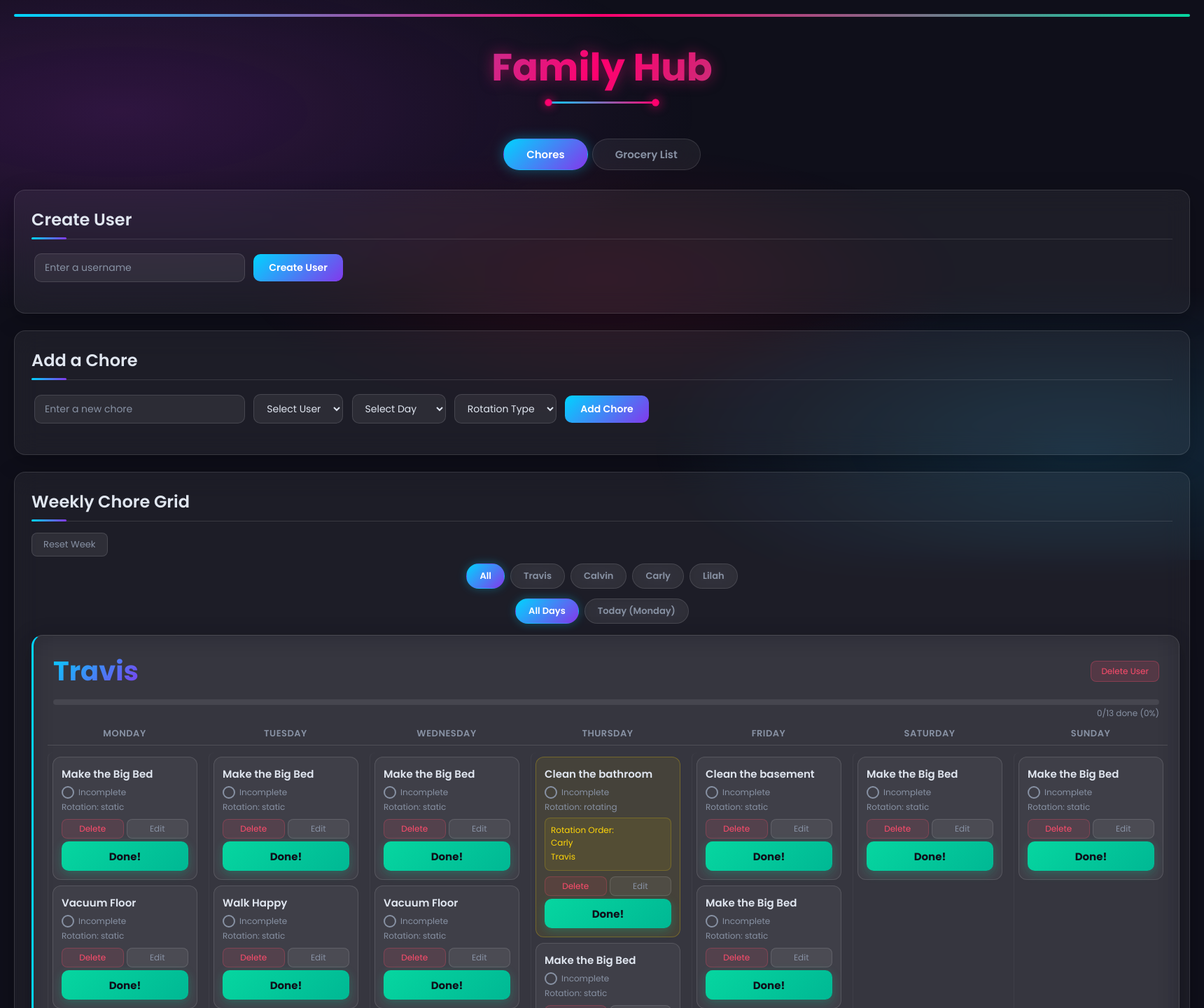
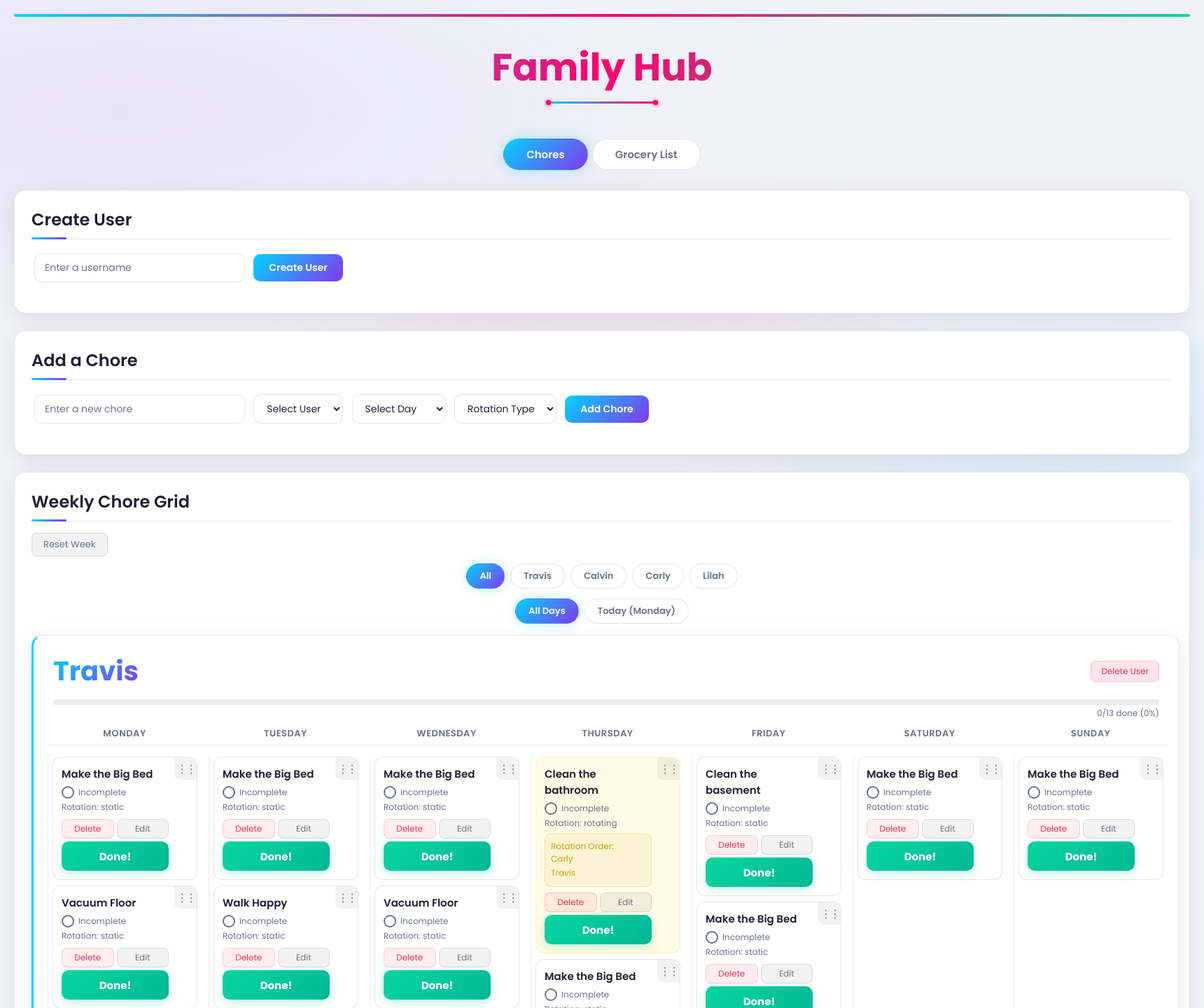
Before and after one commit to GruntRush82/ProjectHomeV2, a Flask app: page / in a window 1720 px wide. Shown: the top 1440 px of the page at 70% size. Run offline with Flask 3, Linux system fonts and the light colour scheme; some libraries are stand-ins or nearby versions.

Commit message:
Switch to light theme for Fire HD readability
Flip entire CSS from dark neon to clean light theme: white cards on
light-gray bg, dark text, softened shadows, faint pastel gradient mesh.
Colorful accents (cyan, magenta, lime gradients) kept for buttons and
headings. Cache bust v26020902.

Co-Authored-By: Claude Opus 4.6 <noreply@anthropic.com>

```diff
--- a/static/scripts.js
+++ b/static/scripts.js
@@ -275,6 +275,7 @@ document.addEventListener("DOMContentLoaded", function () {
                     const checkContent = chore.status === "Completed" ? "&#10003;" : "";
 
                     choreCard.innerHTML = `
+                        <div class="drag-handle" aria-label="Drag to reorder">&#8942;&#8942;</div>
                         <div class="chore-title">${chore.description}</div>
                         <div class="chore-status">
                             <span class="check-icon ${checkClass}">${checkContent}</span>
@@ -322,8 +323,13 @@ document.addEventListener("DOMContentLoaded", function () {
                 ghostClass: "sortable-ghost",
                 chosenClass: "sortable-chosen",
                 dragClass: "sortable-drag",
-                handle: ".chore-item",
+                handle: ".drag-handle",
                 draggable: ".chore-item",
+                delay: 150,
+                delayOnTouchOnly: true,
+                touchStartThreshold: 8,
+                forceFallback: true,
+                fallbackTolerance: 5,
                 onEnd: function (evt) {
                     const choreId = evt.item.getAttribute("data-id");
                     const newDay = evt.to.getAttribute("data-day");
--- a/static/style.css
+++ b/static/style.css
@@ -1,27 +1,27 @@
 /* ============================================================
-   Family Hub – "Neon Gaming Dashboard" theme
+   Family Hub – Colorful Light Theme
    ============================================================ */
 
 /* ---------- custom properties ---------- */
 :root {
-  --bg:          #0f0f1a;
-  --bg-card:     rgba(255,255,255,0.06);
-  --bg-card-hi:  rgba(255,255,255,0.10);
-  --glass-border:rgba(255,255,255,0.12);
-  --glass-glow:  rgba(0,212,255,0.15);
+  --bg:          #f0f2f8;
+  --bg-card:     #ffffff;
+  --bg-card-hi:  #f5f6fa;
+  --glass-border:rgba(0,0,0,0.10);
+  --glass-glow:  rgba(0,212,255,0.12);
   --cyan:   #00d4ff;
   --magenta:#ff006e;
   --purple: #8338ec;
   --lime:   #06d6a0;
-  --yellow: #ffd60a;
-  --text:   #e0e6f0;
-  --text-dim:#8892a4;
-  --danger: #ff4d6d;
+  --yellow: #c8a200;
+  --text:   #1e2030;
+  --text-dim:#6b7285;
+  --danger: #e8364f;
   --day-col: 220px;
   --gap: 10px;
   --grid-width: calc(7 * var(--day-col) + 6 * var(--gap));
   --radius: 16px;
-  --blur:   18px;
+  --blur:   10px;
 }
 
 /* ---------- reset & base ---------- */
@@ -44,14 +44,9 @@ body::before {
   inset: 0;
   z-index: -1;
   background:
-    radial-gradient(ellipse 80% 60% at 10% 20%, rgba(131,56,236,.20) 0%, transparent 60%),
-    radial-gradient(ellipse 60% 50% at 90% 80%, rgba(0,212,255,.15) 0%, transparent 60%),
-    radial-gradient(ellipse 50% 40% at 50% 50%, rgba(255,0,110,.10) 0%, transparent 60%);
-  animation: meshShift 12s ease-in-out infinite alternate;
-}
-@keyframes meshShift {
-  0%   { filter: hue-rotate(0deg);  }
-  100% { filter: hue-rotate(30deg); }
+    radial-gradient(ellipse 80% 60% at 10% 20%, rgba(131,56,236,.08) 0%, transparent 60%),
+    radial-gradient(ellipse 60% 50% at 90% 80%, rgba(0,212,255,.08) 0%, transparent 60%),
+    radial-gradient(ellipse 50% 40% at 50% 50%, rgba(255,0,110,.06) 0%, transparent 60%);
 }
 
 .container { max-width: 1700px; margin: 0 auto; }
@@ -79,12 +74,7 @@ h1 {
   background-clip: text;
   -webkit-background-clip: text;
   color: transparent;
-  animation: headerGlow 4s infinite alternate;
-}
-@keyframes headerGlow {
-  0%  { filter: drop-shadow(0 0 6px rgba(0,212,255,.5)); }
-  50% { filter: drop-shadow(0 0 10px rgba(255,0,110,.5)); }
-  100%{ filter: drop-shadow(0 0 6px rgba(6,214,160,.5)); }
+  filter: none;
 }
 
 .header-accent {
@@ -97,14 +87,10 @@ h1 {
 .header-accent::before,.header-accent::after {
   content:''; position:absolute; width:7px; height:7px;
   background:var(--magenta); border-radius:50%; top:-2px;
-  animation: accentPulse 2s infinite alternate;
+  box-shadow:0 0 4px var(--magenta);
 }
-.header-accent::before { left:0;  animation-delay:0s; }
-.header-accent::after  { right:0; animation-delay:1s; }
-@keyframes accentPulse {
-  0%   { transform:scale(1);   box-shadow:0 0 4px var(--magenta); }
-  100% { transform:scale(1.5); box-shadow:0 0 10px var(--magenta); }
-}
+.header-accent::before { left:0; }
+.header-accent::after  { right:0; }
 .main-header:hover .header-accent { width:220px; }
 
 /* ---------- tab navigation ---------- */
@@ -152,7 +138,7 @@ section, .glass-card {
   border-radius: var(--radius);
   padding: 24px;
   margin-bottom: 24px;
-  box-shadow: 0 8px 32px rgba(0,0,0,.25);
+  box-shadow: 0 8px 32px rgba(0,0,0,.08);
 }
 section:last-of-type {
   min-width: calc(var(--grid-width) + 50px);
@@ -182,7 +168,7 @@ input, select {
   font-family: 'Poppins', sans-serif;
   border-radius: 10px;
   border: 1px solid var(--glass-border);
-  background: rgba(255,255,255,.07);
+  background: #ffffff;
   color: var(--text);
   transition: all .2s;
 }
@@ -192,7 +178,7 @@ input:focus, select:focus {
   border-color: var(--cyan);
   box-shadow: 0 0 0 3px rgba(0,212,255,.15);
 }
-select option { background: #1a1a2e; color: var(--text); }
+select option { background: #ffffff; color: var(--text); }
 
 button {
   font-family: 'Poppins', sans-serif;
@@ -269,12 +255,13 @@ form button[type="submit"]:hover {
   border-radius: var(--radius);
   padding: 14px 20px 20px;
   margin-bottom: 6px;
-  box-shadow: 0 8px 32px rgba(0,0,0,.25);
+  box-shadow: 0 8px 32px rgba(0,0,0,.08);
   min-width: calc(var(--grid-width) + 40px);
   transition: box-shadow .3s;
+  touch-action: pan-x pan-y;
 }
 .user-section:hover {
-  box-shadow: 0 8px 40px rgba(0,212,255,.08);
+  box-shadow: 0 8px 40px rgba(0,150,200,.06);
 }
 
 /* user-color accents – JS adds data-user-index */
@@ -318,7 +305,7 @@ form button[type="submit"]:hover {
 }
 .progress-track {
   height: 8px;
-  background: rgba(255,255,255,.08);
+  background: rgba(0,0,0,.08);
   border-radius: 99px;
   overflow: hidden;
 }
@@ -375,34 +362,63 @@ form button[type="submit"]:hover {
 
 .day-col {
   min-height: 80px;
-  border-left: 1px solid rgba(255,255,255,.05);
+  border-left: 1px solid rgba(0,0,0,.08);
   padding: 6px;
   border-radius: 8px;
   transition: background .2s;
+  touch-action: pan-x pan-y;
 }
 .day-col:hover {
-  background: rgba(255,255,255,.03);
+  background: rgba(0,0,0,.03);
 }
 
 /* ---------- chore cards ---------- */
 .chore-item {
   width: 100%;
-  padding: 12px;
+  padding: 12px 40px 12px 12px;
   margin-bottom: 8px;
-  background: rgba(255,255,255,.05);
+  background: #ffffff;
   border: 1px solid var(--glass-border);
   border-radius: 12px;
   font-size: 14px;
   transition: all .25s ease;
-  cursor: grab;
+  cursor: default;
   position: relative;
 }
 .chore-item:hover {
   transform: translateY(-2px);
-  box-shadow: 0 6px 20px rgba(0,0,0,.3);
+  box-shadow: 0 6px 20px rgba(0,0,0,.12);
   border-color: rgba(0,212,255,.25);
 }
-.chore-item:active { cursor: grabbing; }
+.chore-item:active { cursor: default; }
+
+/* drag handle */
+.drag-handle {
+  position: absolute;
+  top: 0; right: 0;
+  width: 32px; height: 32px;
+  display: flex;
+  align-items: center;
+  justify-content: center;
+  cursor: grab;
+  border-radius: 0 12px 0 8px;
+  background: rgba(0,0,0,.05);
+  color: var(--text-dim);
+  font-size: 16px;
+  letter-spacing: -3px;
+  user-select: none;
+  touch-action: none;
+  transition: background .2s;
+  z-index: 2;
+}
+.drag-handle:hover {
+  background: rgba(0,0,0,.08);
+  color: var(--cyan);
+}
+.drag-handle:active {
+  cursor: grabbing;
+  background: rgba(0,180,220,.12);
+}
 
 /* Sortable drag ghost */
 .sortable-ghost {
@@ -446,7 +462,7 @@ form button[type="submit"]:hover {
 }
 .check-icon.done {
   background: var(--lime);
-  color: #0f0f1a;
+  color: #ffffff;
   animation: checkPop .3s ease;
 }
 .check-icon.pending {
@@ -476,7 +492,7 @@ form button[type="submit"]:hover {
   height: 28px;
   border-radius: 8px;
   border: 1px solid var(--glass-border);
-  background: rgba(255,255,255,.06);
+  background: rgba(0,0,0,.05);
   color: var(--text-dim);
   transition: all .15s;
 }
@@ -501,7 +517,7 @@ form button[type="submit"]:hover {
 /* big primary (Done / Undo) */
 .primary-btn {
   background: linear-gradient(135deg, var(--lime), #00b894);
-  color: #0f0f1a;
+  color: #ffffff;
   font-weight: 700;
   border: none;
   border-radius: 10px;
@@ -534,19 +550,19 @@ form button[type="submit"]:hover {
 
 /* completed chore card */
 .chore-item.completed {
-  background: rgba(6,214,160,.1);
+  background: rgba(6,214,160,.12);
   border-color: rgba(6,214,160,.3);
 }
 
 /* rotating chore highlight */
 .chore-item.rotating {
-  background: rgba(255,214,10,.08);
+  background: rgba(255,214,10,.10);
   border-color: rgba(255,214,10,.25);
 }
 
 .rotation-display {
-  background: rgba(255,214,10,.08);
-  border: 1px solid rgba(255,214,10,.2);
+  background: rgba(200,162,0,.08);
+  border: 1px solid rgba(200,162,0,.2);
   border-radius: 8px;
   padding: 8px;
   margin-top: 6px;
@@ -605,7 +621,7 @@ form button[type="submit"]:hover {
 
 /* reset week button */
 #reset-week-btn {
-  background: rgba(255,255,255,.08);
+  background: rgba(0,0,0,.05);
   color: var(--text-dim);
   padding: 6px 16px;
   font-size: 13px;
@@ -683,13 +699,13 @@ form button[type="submit"]:hover {
   align-items: center;
   padding: 12px 16px;
   margin-bottom: 6px;
-  background: rgba(255,255,255,.05);
+  background: #ffffff;
   border: 1px solid var(--glass-border);
   border-radius: 12px;
   transition: all .2s;
 }
 .grocery-item:hover {
-  background: rgba(255,255,255,.08);
+  background: rgba(0,0,0,.03);
   border-color: rgba(0,212,255,.2);
 }
 .grocery-item-name {
--- a/templates/chore_tracker.html
+++ b/templates/chore_tracker.html
@@ -7,7 +7,7 @@
     <link rel="preconnect" href="https://fonts.googleapis.com">
     <link rel="preconnect" href="https://fonts.gstatic.com" crossorigin>
     <link href="https://fonts.googleapis.com/css2?family=Poppins:wght@400;500;600;700&display=swap" rel="stylesheet">
-    <link rel="stylesheet" href="{{ url_for('static', filename='style.css') }}?v=26020701">
+    <link rel="stylesheet" href="{{ url_for('static', filename='style.css') }}?v=26020902">
 </head>
 <body>
     <div class="container">
@@ -121,7 +121,7 @@
 
     <script src="https://cdn.jsdelivr.net/npm/sortablejs@1.15.0/Sortable.min.js"></script>
     <script src="https://cdn.jsdelivr.net/npm/canvas-confetti@1.6.0/dist/confetti.browser.min.js"></script>
-    <script src="{{ url_for('static', filename='scripts.js') }}?v=26020701"></script>
+    <script src="{{ url_for('static', filename='scripts.js') }}?v=26020902"></script>
     <!-- celebratory audio -->
     <audio id="cheer-sound" src="{{ url_for('static', filename='cheer.wav') }}" preload="auto" playsinline></audio>
 </body>
```
